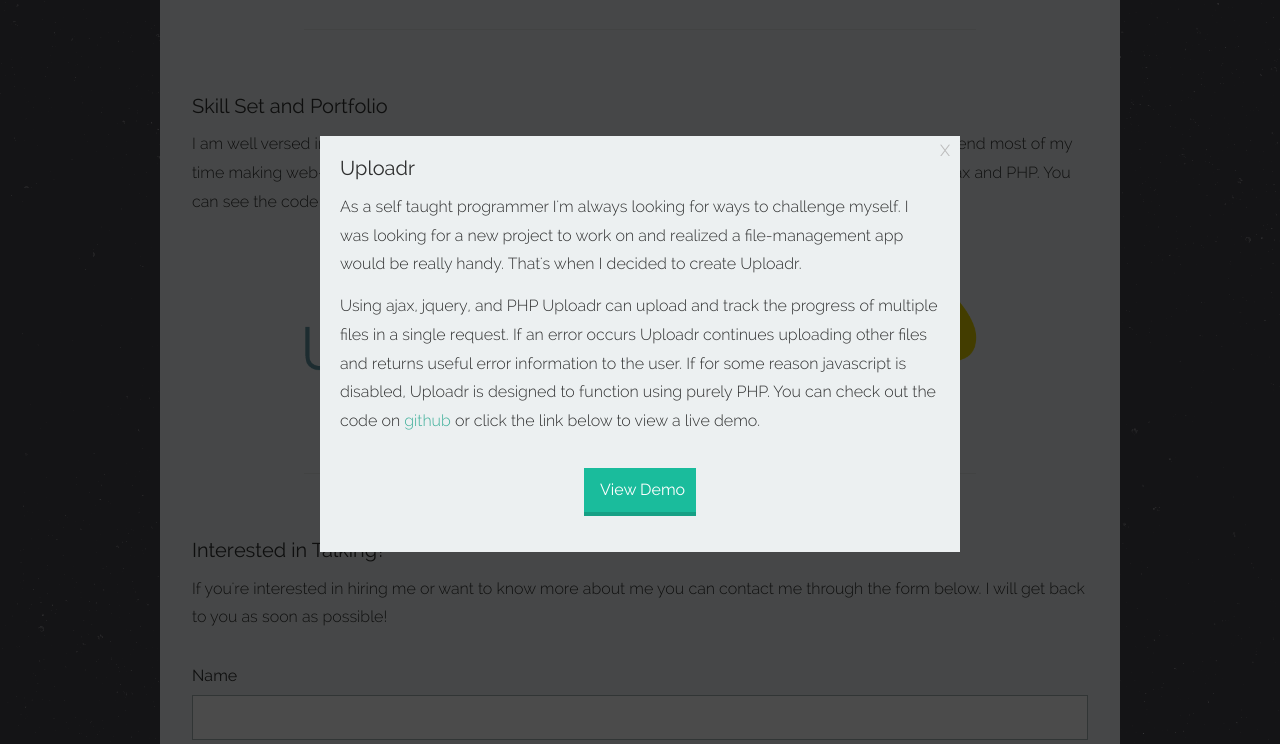
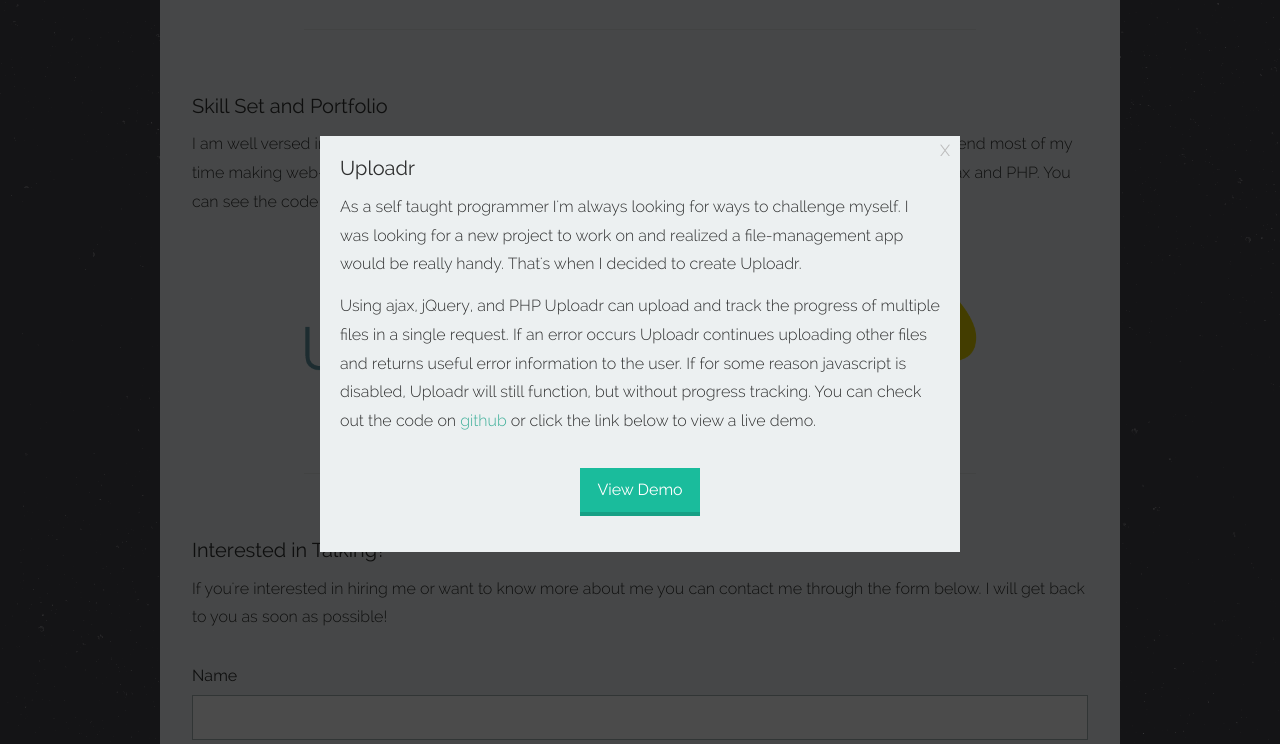
Before and after one commit to recck/FrancisBaileydotCom, a plain HTML site: page index.html in a window 1280 px wide. Both pictures are taken after a click on the element 400 px from the left and 861 px from the top of the page. Shown: the part 517-1261 px from the top of the page. Drawn offline with nearby package versions, Linux system fonts and the light colour scheme; files whose address does not match are found by name.

Commit message:
More style changes

```diff
--- a/assets/css/main.css
+++ b/assets/css/main.css
@@ -156,6 +156,8 @@ p a {
   animation-duration: 1s;
   -webkit-animation-fill-mode: both;
   animation-fill-mode: both;
+  -webkit-animation-delay: 500ms;
+  animation-delay: 500ms;
 }
 
 /*===================*/
@@ -189,7 +191,6 @@ p a {
 	height: 100%;
 	padding: 1.4em 0 0 0;
 	transition: all 0.3s ease;
-	opacity: 0.8;
 }
 
 li:last-child {
@@ -475,7 +476,7 @@ div#projects {
 .project-dialog-button {
 	margin-top: 2em;
 	margin-bottom: 2em;
-	width: 7em;
+	width: 7.5em;
 	cursor: pointer;
 }
 
--- a/index.html
+++ b/index.html
@@ -10,7 +10,7 @@
             <script src="assets/js/contact.js"></script>
         </head>
         <body>
-            <div class="container">
+			<div class="container">
                 <header class="row" id="row1">
                     <div class="logo animated fadeInDown">
                         <h2>My<span>Logo</span></h2>
@@ -62,7 +62,7 @@
                             <div class="close">X</div>
                             <h2>Uploadr</h2>
                             <p>As a self taught programmer I'm always looking for ways to challenge myself.  I was looking for a new project to work on and realized a file-management app would be really handy.  That's when I decided to create Uploadr.</p>
-                            <p>Using ajax, jquery, and PHP Uploadr can upload and track the progress of multiple files in a single request.  If an error occurs Uploadr continues uploading other files and returns useful error information to the user.  If for some reason javascript is disabled, Uploadr is designed to function using purely PHP. You can check out the code on <a href="http://github.com/FrancisBaileyH/Uploadr/" target="_blank">github</a> or click the link below to view a live demo.</p>
+                            <p>Using ajax, jQuery, and PHP Uploadr can upload and track the progress of multiple files in a single request.  If an error occurs Uploadr continues uploading other files and returns useful error information to the user.  If for some reason javascript is disabled, Uploadr will still function, but without progress tracking. You can check out the code on <a href="http://github.com/FrancisBaileyH/Uploadr/" target="_blank">github</a> or click the link below to view a live demo.</p>
                             <form class="project-dialog-form" method="post" target="_blank" action="http://uploadr.kattenmedia.com">
                                 <input type="submit" value="View Demo" class="button project-dialog-button"/>
                             </form>
```
Also changed, not shown: assets/js/contact.js (+4 -10 lines).
